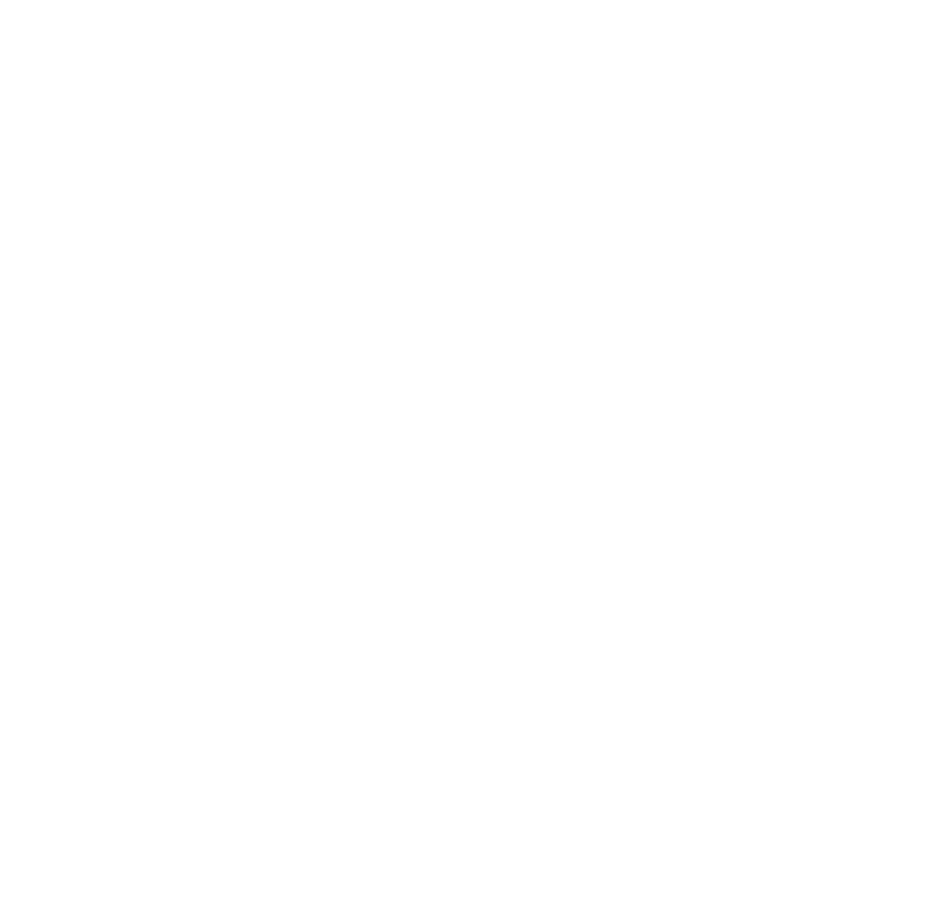
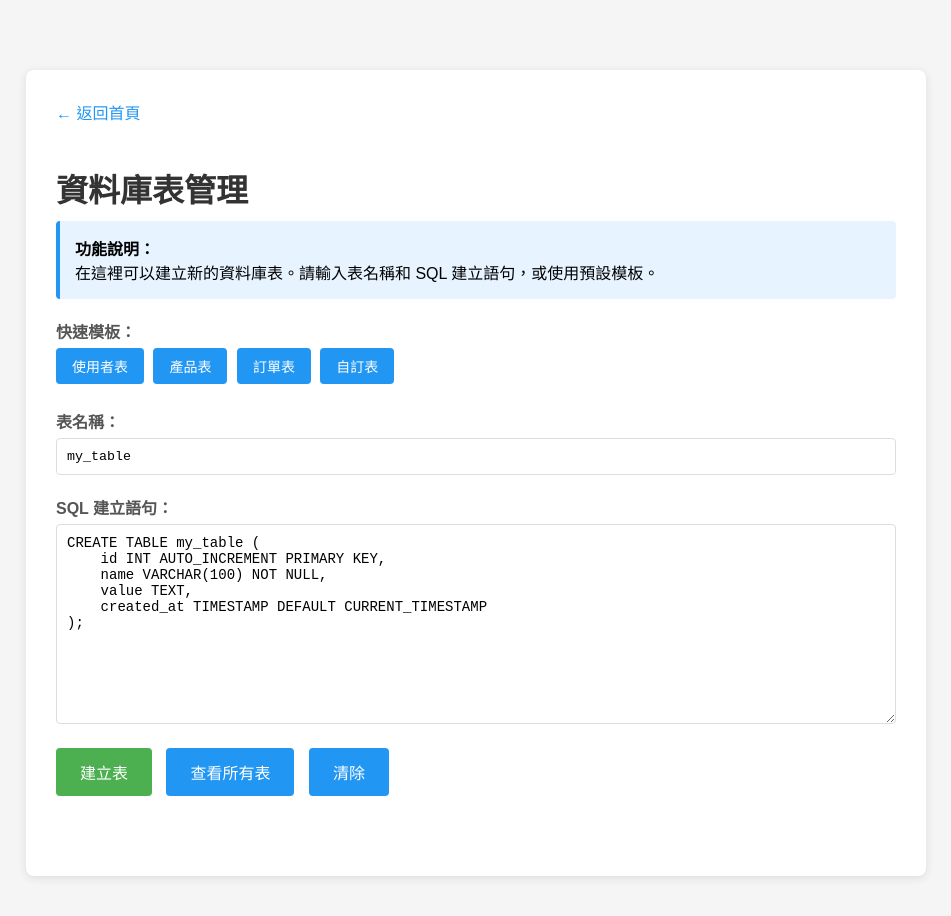
Before and after one commit to tinarcode/sammitutorial, a plain HTML site: page section.html in a window 1280 px wide. Shown: the whole page, without its empty margins (164-1115 px from the left). Before the commit the page ends 800 px from the top, so only its background shows below. Drawn offline with Linux system fonts and the light colour scheme.

Commit message:
create table

```diff
--- a/section.html
+++ b/section.html
@@ -0,0 +1,335 @@
+<!DOCTYPE html>
+<html lang="zh-TW">
+<head>
+    <meta charset="UTF-8">
+    <meta name="viewport" content="width=device-width, initial-scale=1.0">
+    <title>資料庫表管理</title>
+    <style>
+        body {
+            font-family: Arial, sans-serif;
+            max-width: 900px;
+            margin: 50px auto;
+            padding: 20px;
+            background-color: #f5f5f5;
+        }
+        .container {
+            background: white;
+            padding: 30px;
+            border-radius: 8px;
+            box-shadow: 0 2px 10px rgba(0,0,0,0.1);
+        }
+        h1 {
+            color: #333;
+            margin-bottom: 10px;
+        }
+        .form-group {
+            margin-bottom: 20px;
+        }
+        label {
+            display: block;
+            font-weight: bold;
+            margin-bottom: 5px;
+            color: #555;
+        }
+        input[type="text"], textarea {
+            width: 100%;
+            padding: 10px;
+            border: 1px solid #ddd;
+            border-radius: 4px;
+            font-family: 'Courier New', monospace;
+            box-sizing: border-box;
+        }
+        textarea {
+            min-height: 200px;
+            font-size: 14px;
+        }
+        button {
+            background-color: #4CAF50;
+            color: white;
+            padding: 12px 24px;
+            border: none;
+            border-radius: 4px;
+            cursor: pointer;
+            font-size: 16px;
+            margin-right: 10px;
+        }
+        button:hover {
+            background-color: #45a049;
+        }
+        button.secondary {
+            background-color: #2196F3;
+        }
+        button.secondary:hover {
+            background-color: #0b7dda;
+        }
+        button.danger {
+            background-color: #f44336;
+        }
+        button.danger:hover {
+            background-color: #da190b;
+        }
+        #result {
+            margin-top: 20px;
+            padding: 15px;
+            border-radius: 4px;
+            white-space: pre-wrap;
+            font-family: 'Courier New', monospace;
+            font-size: 14px;
+            max-height: 400px;
+            overflow-y: auto;
+        }
+        .success {
+            background-color: #d4edda;
+            border: 1px solid #c3e6cb;
+            color: #155724;
+        }
+        .error {
+            background-color: #f8d7da;
+            border: 1px solid #f5c6cb;
+            color: #721c24;
+        }
+        .loading {
+            color: #666;
+        }
+        .info {
+            background-color: #e7f3ff;
+            padding: 15px;
+            border-radius: 4px;
+            margin-bottom: 20px;
+            border-left: 4px solid #2196F3;
+        }
+        .template-buttons {
+            margin-bottom: 10px;
+        }
+        .template-buttons button {
+            font-size: 14px;
+            padding: 8px 16px;
+            margin-right: 5px;
+            margin-bottom: 5px;
+        }
+        .back-link {
+            display: inline-block;
+            margin-bottom: 20px;
+            color: #2196F3;
+            text-decoration: none;
+        }
+        .back-link:hover {
+            text-decoration: underline;
+        }
+    </style>
+</head>
+<body>
+    <div class="container">
+        <a href="index.html" class="back-link">← 返回首頁</a>
+
+        <h1>資料庫表管理</h1>
+
+        <div class="info">
+            <strong>功能說明：</strong><br>
+            在這裡可以建立新的資料庫表。請輸入表名稱和 SQL 建立語句，或使用預設模板。
+        </div>
+
+        <div class="form-group">
+            <label>快速模板：</label>
+            <div class="template-buttons">
+                <button onclick="useTemplate('users')" class="secondary">使用者表</button>
+                <button onclick="useTemplate('products')" class="secondary">產品表</button>
+                <button onclick="useTemplate('orders')" class="secondary">訂單表</button>
+                <button onclick="useTemplate('custom')" class="secondary">自訂表</button>
+            </div>
+        </div>
+
+        <div class="form-group">
+            <label for="tableName">表名稱：</label>
+            <input type="text" id="tableName" placeholder="例如：users, products, orders">
+        </div>
+
+        <div class="form-group">
+            <label for="sqlStatement">SQL 建立語句：</label>
+            <textarea id="sqlStatement" placeholder="CREATE TABLE table_name (
+    id INT AUTO_INCREMENT PRIMARY KEY,
+    name VARCHAR(100) NOT NULL,
+    created_at TIMESTAMP DEFAULT CURRENT_TIMESTAMP
+);"></textarea>
+        </div>
+
+        <div>
+            <button onclick="createTable()">建立表</button>
+            <button onclick="showTables()" class="secondary">查看所有表</button>
+            <button onclick="clearForm()" class="secondary">清除</button>
+        </div>
+
+        <div id="result"></div>
+    </div>
+
+    <!-- 引入 API 設定 -->
+    <script src="api-config.js"></script>
+
+    <script>
+        // 預設模板
+        const templates = {
+            users: {
+                name: 'users',
+                sql: `CREATE TABLE users (
+    id INT AUTO_INCREMENT PRIMARY KEY,
+    username VARCHAR(50) NOT NULL UNIQUE,
+    email VARCHAR(100) NOT NULL UNIQUE,
+    password VARCHAR(255) NOT NULL,
+    created_at TIMESTAMP DEFAULT CURRENT_TIMESTAMP,
+    updated_at TIMESTAMP DEFAULT CURRENT_TIMESTAMP ON UPDATE CURRENT_TIMESTAMP
+);`
+            },
+            products: {
+                name: 'products',
+                sql: `CREATE TABLE products (
+    id INT AUTO_INCREMENT PRIMARY KEY,
+    name VARCHAR(100) NOT NULL,
+    description TEXT,
+    price DECIMAL(10, 2) NOT NULL,
+    stock INT DEFAULT 0,
+    created_at TIMESTAMP DEFAULT CURRENT_TIMESTAMP,
+    updated_at TIMESTAMP DEFAULT CURRENT_TIMESTAMP ON UPDATE CURRENT_TIMESTAMP
+);`
+            },
+            orders: {
+                name: 'orders',
+                sql: `CREATE TABLE orders (
+    id INT AUTO_INCREMENT PRIMARY KEY,
+    user_id INT NOT NULL,
+    total_amount DECIMAL(10, 2) NOT NULL,
+    status ENUM('pending', 'processing', 'completed', 'cancelled') DEFAULT 'pending',
+    created_at TIMESTAMP DEFAULT CURRENT_TIMESTAMP,
+    updated_at TIMESTAMP DEFAULT CURRENT_TIMESTAMP ON UPDATE CURRENT_TIMESTAMP,
+    FOREIGN KEY (user_id) REFERENCES users(id)
+);`
+            },
+            custom: {
+                name: 'my_table',
+                sql: `CREATE TABLE my_table (
+    id INT AUTO_INCREMENT PRIMARY KEY,
+    name VARCHAR(100) NOT NULL,
+    value TEXT,
+    created_at TIMESTAMP DEFAULT CURRENT_TIMESTAMP
+);`
+            }
+        };
+
+        // 使用模板
+        function useTemplate(templateName) {
+            const template = templates[templateName];
+            if (template) {
+                document.getElementById('tableName').value = template.name;
+                document.getElementById('sqlStatement').value = template.sql;
+            }
+        }
+
+        // 建立表
+        async function createTable() {
+            const tableName = document.getElementById('tableName').value.trim();
+            const sqlStatement = document.getElementById('sqlStatement').value.trim();
+            const resultDiv = document.getElementById('result');
+
+            if (!tableName) {
+                resultDiv.className = 'error';
+                resultDiv.textContent = '錯誤：請輸入表名稱';
+                return;
+            }
+
+            if (!sqlStatement) {
+                resultDiv.className = 'error';
+                resultDiv.textContent = '錯誤：請輸入 SQL 建立語句';
+                return;
+            }
+
+            // 驗證 SQL 語句
+            if (!sqlStatement.toUpperCase().includes('CREATE TABLE')) {
+                resultDiv.className = 'error';
+                resultDiv.textContent = '錯誤：SQL 語句必須包含 CREATE TABLE';
+                return;
+            }
+
+            resultDiv.className = 'loading';
+            resultDiv.textContent = '正在建立表...';
+
+            try {
+                const response = await fetch(API_CONFIG.baseURL, {
+                    method: 'POST',
+                    mode: 'cors',
+                    credentials: 'omit',
+                    headers: {
+                        'Content-Type': 'application/json',
+                    },
+                    body: JSON.stringify({
+                        action: 'create_table',
+                        table_name: tableName,
+                        sql: sqlStatement
+                    })
+                });
+
+                if (!response.ok) {
+                    throw new Error(`HTTP 錯誤！狀態：${response.status}`);
+                }
+
+                const data = await response.json();
+
+                resultDiv.className = data.status === 'success' ? 'success' : 'error';
+                resultDiv.textContent = JSON.stringify(data, null, 2);
+
+                if (data.status === 'success') {
+                    // 清空表單
+                    setTimeout(() => {
+                        document.getElementById('tableName').value = '';
+                        document.getElementById('sqlStatement').value = '';
+                    }, 2000);
+                }
+            } catch (error) {
+                console.error('建立表錯誤:', error);
+                resultDiv.className = 'error';
+                resultDiv.textContent = '錯誤：' + error.message;
+            }
+        }
+
+        // 查看所有表
+        async function showTables() {
+            const resultDiv = document.getElementById('result');
+            resultDiv.className = 'loading';
+            resultDiv.textContent = '正在查詢資料庫表...';
+
+            try {
+                const data = await DatabaseAPI.query('SHOW TABLES');
+
+                resultDiv.className = data.status === 'success' ? 'success' : 'error';
+
+                if (data.status === 'success' && data.data) {
+                    let output = '資料庫中的表：\n\n';
+                    data.data.forEach((row, index) => {
+                        const tableName = Object.values(row)[0];
+                        output += `${index + 1}. ${tableName}\n`;
+                    });
+                    output += `\n總共 ${data.count} 個表`;
+                    resultDiv.textContent = output;
+                } else {
+                    resultDiv.textContent = JSON.stringify(data, null, 2);
+                }
+            } catch (error) {
+                console.error('查詢錯誤:', error);
+                resultDiv.className = 'error';
+                resultDiv.textContent = '錯誤：' + error.message;
+            }
+        }
+
+        // 清除表單
+        function clearForm() {
+            document.getElementById('tableName').value = '';
+            document.getElementById('sqlStatement').value = '';
+            document.getElementById('result').textContent = '';
+            document.getElementById('result').className = '';
+        }
+
+        // 頁面載入時載入預設模板
+        window.onload = function() {
+            useTemplate('custom');
+        };
+    </script>
+</body>
+</html>
```
Also changed, not shown: index.html (+2 -2 lines), test-db.html (deleted, +0 -91 lines), test-github-pages.html (deleted, +0 -211 lines), 3 other files.
